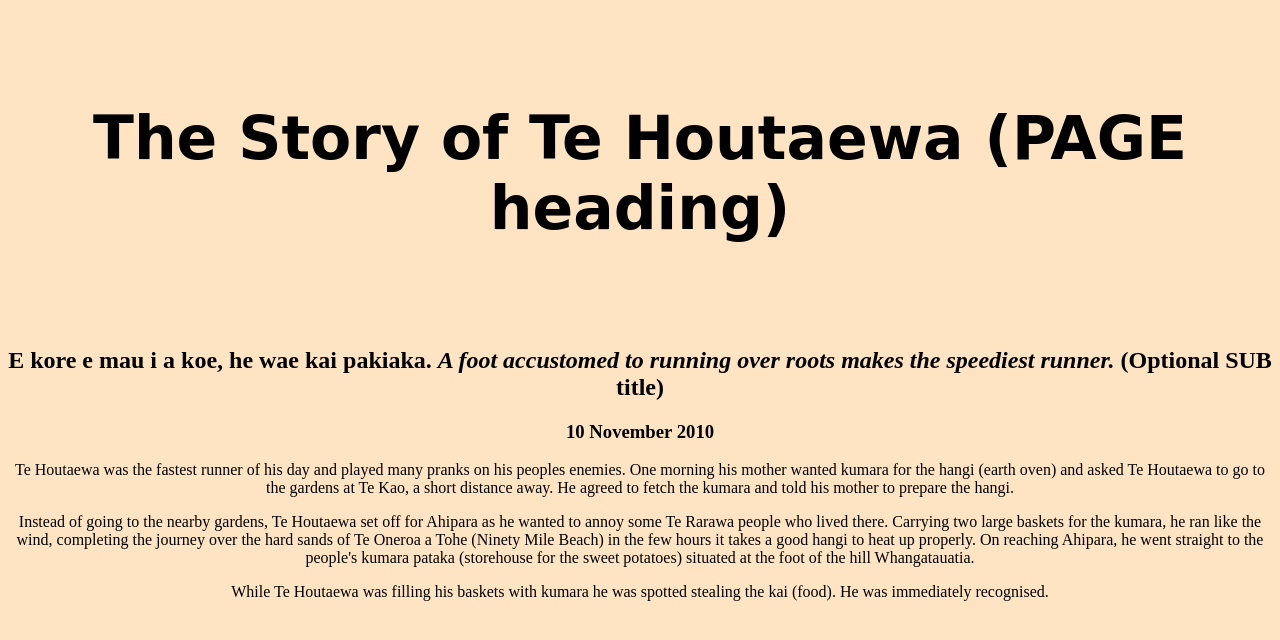
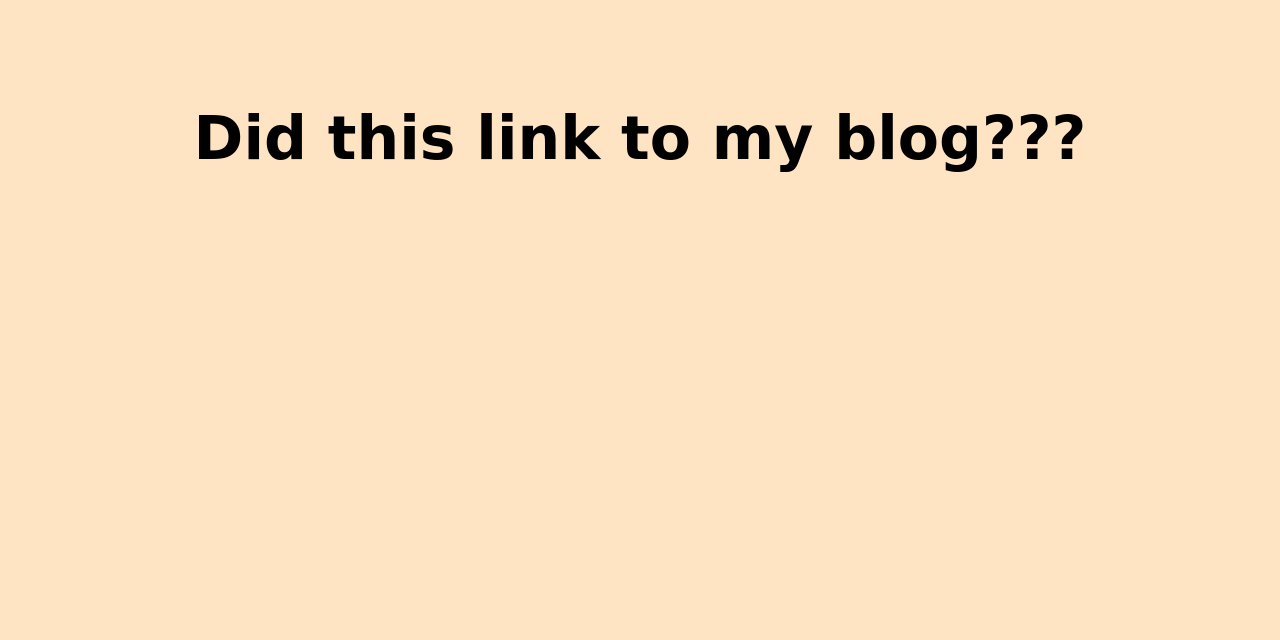
Before and after one commit to taine-rasmussen/taine-rasmussen.github.io, a plain HTML site: page template.html in a window 1280 px wide. Drawn offline with Linux system fonts and the light colour scheme.

Commit message:
Linked Blog page

```diff
--- a/styles/main.css
+++ b/styles/main.css
@@ -1,6 +1,7 @@
 body {
     background-color: bisque;
     text-align: center;
+
 }
 
 h1 {
--- a/template.html
+++ b/template.html
@@ -1,7 +1,7 @@
 <!DOCTYPE html>
 <html>
   <head>
-    <title>Stories and Legends (PAGE title) </title>
+    <title>Blog test</title>
     <meta charset="UTF-8">
     <link href="/styles/main.css" rel="stylesheet" type="text/css">
     <link rel="preconnect" href="https://fonts.gstatic.com">
@@ -9,21 +9,7 @@
   </head>
 
   <body>
-    <h1>The Story of Te Houtaewa (PAGE heading)</h1>
-    <h2>E kore e mau i a koe, he wae kai pakiaka. <em>A foot accustomed to running over roots makes the speediest runner.</em> (Optional SUB title) </h2>
-    <h3>10 November 2010</h3>
-
-    <p>
-      Te Houtaewa was the fastest runner of his day and played many pranks on his peoples enemies. One morning his mother wanted kumara for the hangi (earth oven) and asked Te Houtaewa to go to the gardens at Te Kao, a short distance away. He agreed to fetch the kumara and told his mother to prepare the hangi.
-    </p>
-    <p>
-      Instead of going to the nearby gardens, Te Houtaewa set off for Ahipara as he wanted to annoy some Te Rarawa people who lived there. Carrying two large baskets for the kumara, he ran like the wind, completing the journey over the hard sands of Te Oneroa a Tohe (Ninety Mile Beach) in the few hours it takes a good hangi to heat up properly. On reaching Ahipara, he went straight to the people's kumara pataka (storehouse for the sweet potatoes) situated at the foot of the hill Whangatauatia.
-    </p>
-    <p>
-      While Te Houtaewa was filling his baskets with kumara he was spotted stealing the kai (food). He was immediately recognised.
-    </p>
-
-    <!-- this is a comment. -->
+    <h1>Did this link to my blog???</h1>
 
   </body>
 </html>
```
Also changed, not shown: index.html (+4 -2 lines).
